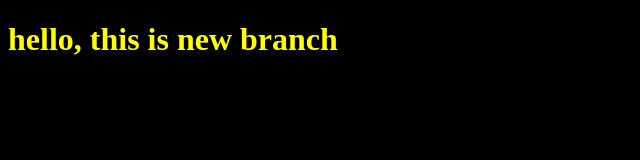
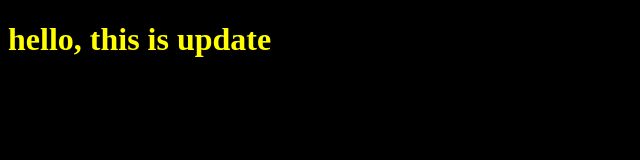
Before and after one commit to MohamedBakeer/myPrg, a plain HTML site: page index.html in a window 1280 px wide. Shown: the whole page, without its empty margins (0-640 px from the left). Drawn offline with Linux system fonts and the light colour scheme.

Commit message:
from beko update

```diff
--- a/index.html
+++ b/index.html
@@ -8,7 +8,7 @@
 </head>
 <body>
 
-    <h1>hello, this is new branch</h1>
+    <h1>hello, this is update </h1>
 
     <script src="app.js" ></script>
 </body>
```
